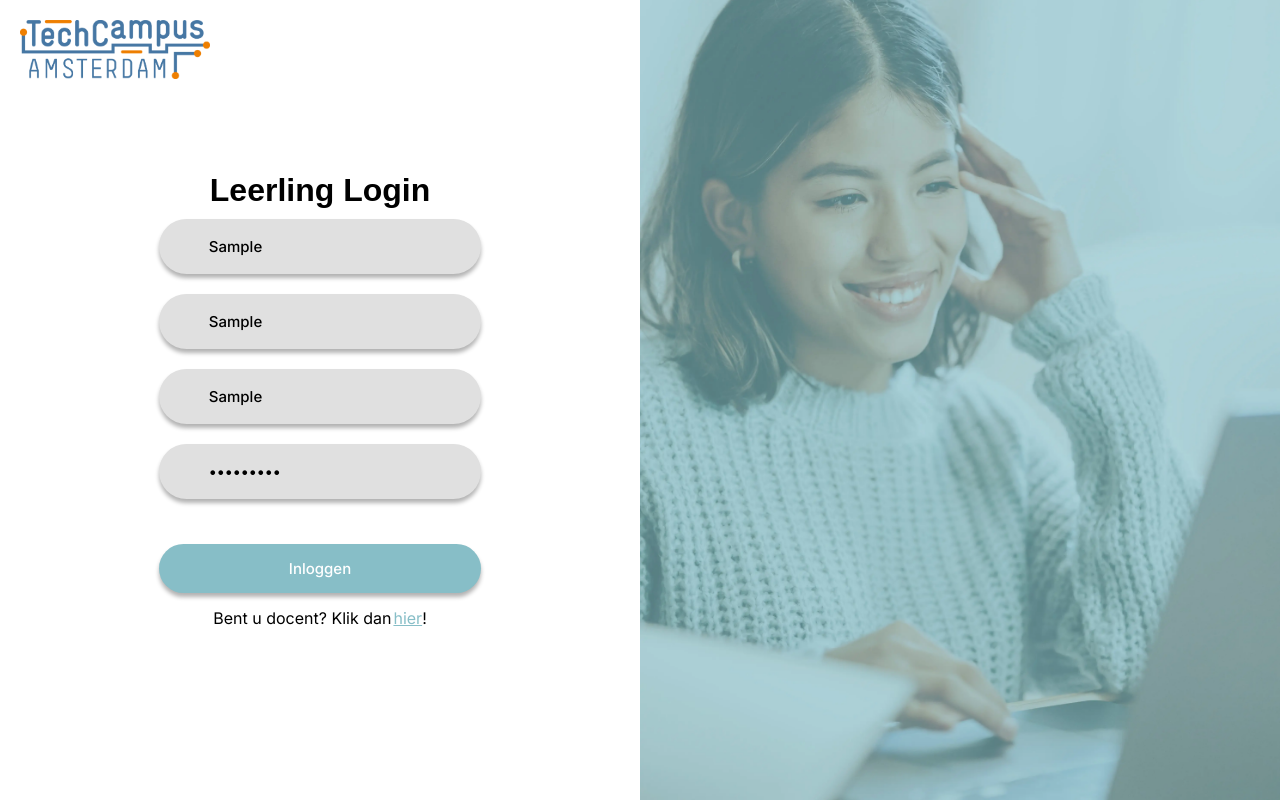
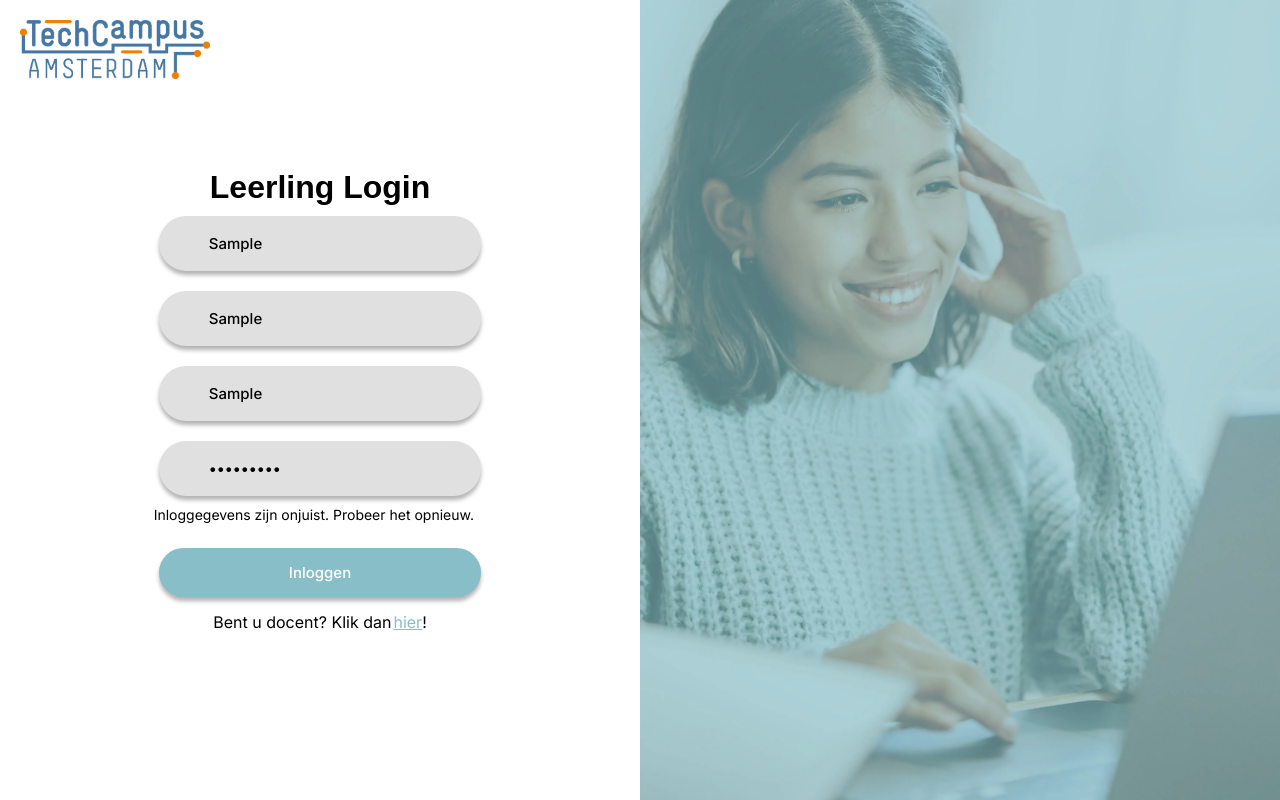
Before and after one commit to Kipmevrouw/Proeve-Frontend, a React (Create React App) app in the folder frontend/: page /login in a window 1280 px wide. Both pictures are taken after typing "Sample", "Sample", "Sample", "Sample123" into the empty fields and a click on the button "Inloggen". Built offline with nearby package versions, Linux system fonts and the light colour scheme; no server answers; a web font is replaced by a local one.

Commit message:
login completed

```diff
--- a/frontend/src/App.js
+++ b/frontend/src/App.js
@@ -5,6 +5,8 @@ import Loginpage from "./pages/Loginpage";
 import Signuppage from "./pages/Signuppage";
 import Studentpage from "./pages/Studentpage";
 import Subpage from "./pages/Subpage";
+import ProtectedRoute from "./components/Login-Components/LoginForm/ProtectedRoute";
+import Logout from "./components/Login-Components/LoginForm/Logout";
 
 function App() {
   return (
@@ -14,7 +16,15 @@ function App() {
         <Route path="/workshops" element={<Subpage />}></Route>
         <Route path="/login" element={<Loginpage />}></Route>
         <Route path="/signup" element={<Signuppage />}></Route>
-        <Route path="/studentpage" element={<Studentpage />}></Route>
+        <Route
+          path="/studentpage"
+          element={
+            <ProtectedRoute>
+              <Studentpage />
+            </ProtectedRoute>
+          }
+        ></Route>
+         <Route path="/logout" element={<Logout />}></Route>
       </Routes>
     </>
   );
--- a/frontend/src/components/Login-Components/LoginForm/LoginForm.css
+++ b/frontend/src/components/Login-Components/LoginForm/LoginForm.css
@@ -52,7 +52,7 @@
 }
 
 .LoginForm_Button {
-  margin: 35px 10px 15px 10px;
+  margin: 25px 10px 15px 10px;
   padding: 15px 130px;
   border-radius: 50px;
   border: none;
@@ -88,6 +88,14 @@
   width: 100%;
   max-height: 100vh;
   object-fit: cover;
+}
+
+.LoginForm_error {
+  max-width: 330px;
+  font-size: 14px;
+  display: flex;
+  justify-content: center;
+  align-items: center;
 }
 
 @media (min-width: 900px) {
--- a/frontend/src/components/Login-Components/LoginForm/LoginForm.js
+++ b/frontend/src/components/Login-Components/LoginForm/LoginForm.js
@@ -1,4 +1,4 @@
-import { Link } from "react-router-dom";
+import { Link, useNavigate } from "react-router-dom";
 import "./LoginForm.css";
 import React, { useState } from "react";
 import axios from 'axios';
@@ -8,12 +8,24 @@ const LoginForm = ({ Logo, loginImages }) => {
   const [achternaam, setAchternaam] = useState("");
   const [code, setCode] = useState("");
   const [wachtwoord, setWachtwoord] = useState("");
+  const [errorMessage, setErrorMessage] = useState(""); // State for error message
+  const navigate = useNavigate(); // Hook from react-router-dom to navigate
 
   const handleSubmit = (event) => {
     event.preventDefault();
-      axios.post('http://localhost:3002/login', {voornaam, achternaam, code, wachtwoord})
-      .then(res => console.log(res))
-      .catch(err => console.log(err));
+    axios.post('http://localhost:3002/login', {voornaam, achternaam, code, wachtwoord})
+      .then(res => {
+        if (res.data.success) {
+          localStorage.setItem('token', res.data.token);
+          navigate('/studentpage');
+        } else {
+          setErrorMessage('Inloggegevens zijn onjuist. Probeer het opnieuw.'); // Set error message
+        }
+      })
+      .catch(err => {
+        setErrorMessage('Inloggegevens zijn onjuist. Probeer het opnieuw.');
+        console.log(err);
+      });
   };
 
   return (
@@ -67,9 +79,10 @@ const LoginForm = ({ Logo, loginImages }) => {
                 className="LoginForm_input"
               />
             </div>
-              <button type="submit" className="LoginForm_Button">
-                Inloggen
-              </button>
+            {errorMessage && <p className="LoginForm_error">{errorMessage}</p>}
+            <button type="submit" className="LoginForm_Button">
+              Inloggen
+            </button>
             <p className="LoginForm_p">
               Bent u docent? Klik dan{" "}
               <a href="" className="LoginForm_p_a">
--- /dev/null
+++ b/frontend/src/components/Login-Components/LoginForm/Logout.js
@@ -0,0 +1,15 @@
+import { useEffect } from 'react';
+import { useNavigate } from 'react-router-dom';
+
+const Logout = () => {
+  const navigate = useNavigate();
+
+  useEffect(() => {
+    localStorage.removeItem('token');
+    navigate('/login');
+  }, [navigate]);
+
+  return null;
+};
+
+export default Logout;
--- /dev/null
+++ b/frontend/src/components/Login-Components/LoginForm/ProtectedRoute.js
@@ -0,0 +1,9 @@
+import React from 'react';
+import { Navigate } from 'react-router-dom';
+
+const ProtectedRoute = ({ children }) => {
+  const token = localStorage.getItem('token');
+  return token ? children : <Navigate to="/login" />;
+};
+
+export default ProtectedRoute;
--- a/frontend/src/components/Student-Components/Dashboard/Dashboard.js
+++ b/frontend/src/components/Student-Components/Dashboard/Dashboard.js
@@ -154,7 +154,7 @@ const Dashboard = ({ Logo, Images_1, Images_2, Images_3 }) => {
           </div>
         </div>
         <div className="dashboard_Nav">
-          <Link to="/">
+          <Link to="/logout">
             <button type="button" className="dashboard_Uitloggen">
               Uitloggen
             </button>
```
